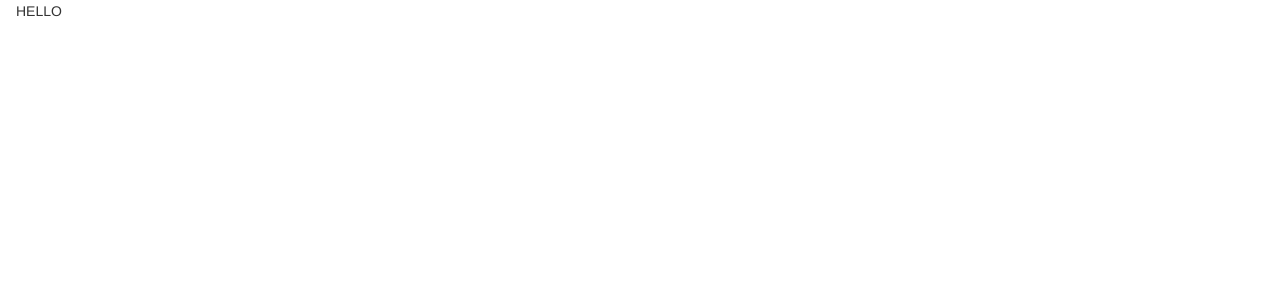
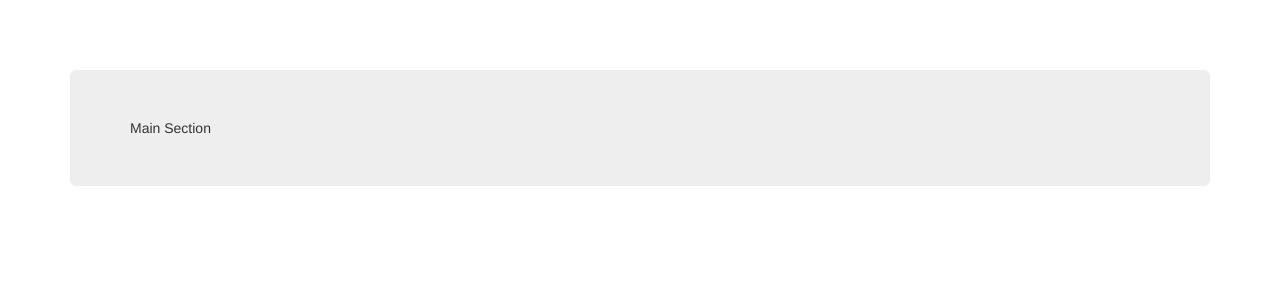
Before and after one commit to renzyq19/personal-portfolio, a React (Create React App) app: page / in a window 1280 px wide. Shown: the top 300 px of the page. Built offline with nearby package versions, Linux system fonts and the light colour scheme.

Commit message:
abandoning until we get back to bootstrap

```diff
--- a/src/App.js
+++ b/src/App.js
@@ -3,15 +3,22 @@ import React from 'react';
 const App = () => (
   <div id="main">
     <NavBar />
+    <Main />
   </div>
 );
 
 const NavBar = () => (
   <nav className="navbar">
-    <div className="container-fluid">
-      HELLO
-    </div>
+    <div className="container-fluid" />
   </nav>
 );
 
+const Main = () => (
+  <div className="container">
+    <div className="jumbotron">
+      Main Section
+    </div>
+  </div>
+);
+
 export default App;
```
